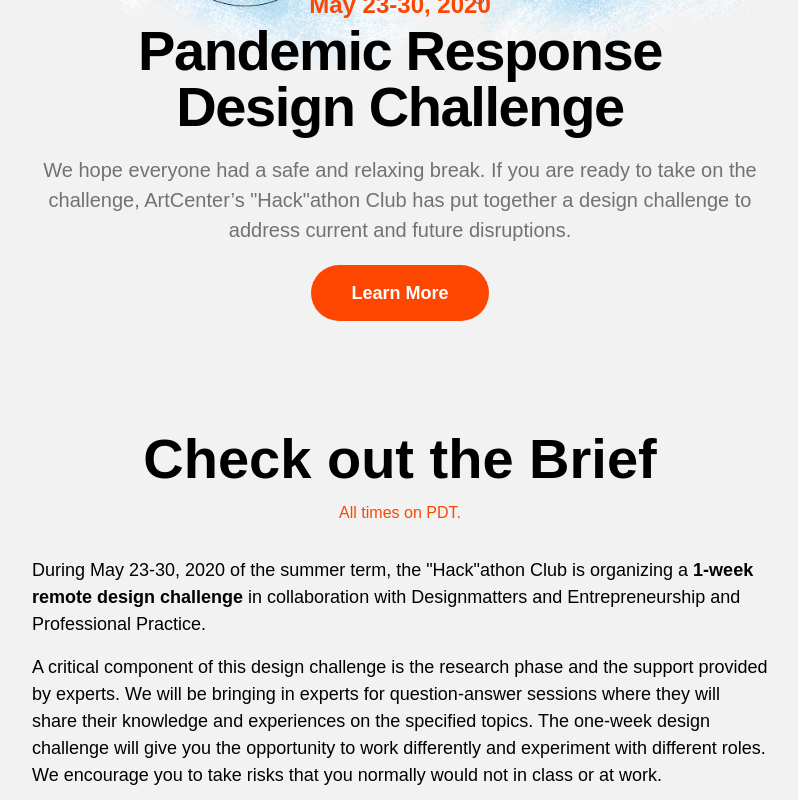
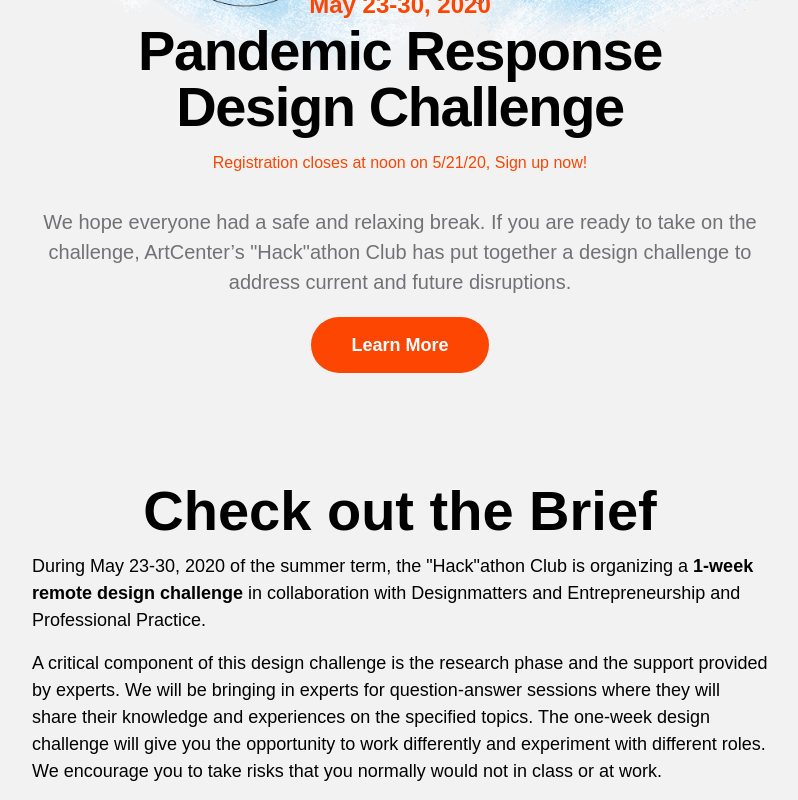
Before and after one commit to trevorgreenleaf/prdc, a Vue app: page / in a window 1280 px wide. Shown: the part 440-1240 px from the top of the page, without its empty margins (240-1038 px from the left). Built offline with nearby package versions, Linux system fonts and the light colour scheme; a web font is replaced by a local one.

Commit message:
Small time related fixes
Commented out Stephanie Y for the time being.

```diff
--- a/src/components/Brief.vue
+++ b/src/components/Brief.vue
@@ -9,7 +9,7 @@
 
     <div class="mt-8 text-center">
       <h2 class="font-bold text-4xl sm:text-5xl md:text-6xl l ">Check out the Brief</h2>
-      <p class="mb-8 text-orange">All times on PDT.</p>
+      <!-- <p class="mb-8 text-orange">All times on PDT.</p> -->
     </div>
 
     <p class="mb-4 text-lg">During May 23-30, 2020 of the summer term, the "Hack"athon Club is organizing a <strong>1-week remote design challenge</strong> in collaboration with <a target="_blank" href="http://designmattersatartcenter.org/">Designmatters</a> and <a href="http://www.artcenter.edu/academics/interdisciplinary-programs/professional-education.html" target="_blank">Entrepreneurship and Professional Practice</a>. </p>
--- a/src/components/HeroSection.vue
+++ b/src/components/HeroSection.vue
@@ -6,6 +6,7 @@
         <h1 class=" text-4xl sm:text-5xl md:text-6xl tracking-tight font-bold text-black leading-none ">
           Pandemic Response <br> <span class="text-black">Design Challenge</span>
         </h1>
+        <p class="mb-8 pt-4 text-orange">Registration closes at noon on 5/21/20, Sign up now!</p>
         <p class="mt-3 max-w-md mx-auto text-base text-gray-500 sm:text-lg md:mt-5 md:text-xl md:max-w-3xl">
           We hope everyone had a safe and relaxing break. If you are ready to take on the challenge, ArtCenter’s "Hack"athon Club has put together a design challenge to address current and future disruptions.
         </p>
--- a/src/components/Speakers.vue
+++ b/src/components/Speakers.vue
@@ -97,14 +97,14 @@
 		</div>
 
 
-		<div class="w-1/2 md:w-1/3  flex flex-col items-center mb-12 ">
+		<!-- <div class="w-1/2 md:w-1/3  flex flex-col items-center mb-12 ">
 			<a target="_blank" class="text-center flex flex-col items-center" href="https://www.linkedin.com/in/stephanie-yanchinski-8154081/">
 				<div class="rounded-full border-4 border-black w-40 h-40 md:w-48 md:h-48 overflow-hidden">
 					<img src="/images/speakers/s_yanchinski.jfif" alt="Stephanie Yanchinski">
 				</div>
 				<p class="font-bold text-xl">Stephanie Yanchinski<span class=" text-sm block font-normal text-gray-500">Director of Entrepreneurship, Resnick Sustainability Institute at Caltech</span></p>
 			</a>
-		</div>
+		</div> -->
 
 		<div class="w-1/2 md:w-1/3  flex flex-col items-center mb-12 ">
 			<a target="_blank" class="text-center flex flex-col items-center" href="https://www.linkedin.com/in/taraxknight/">
```
